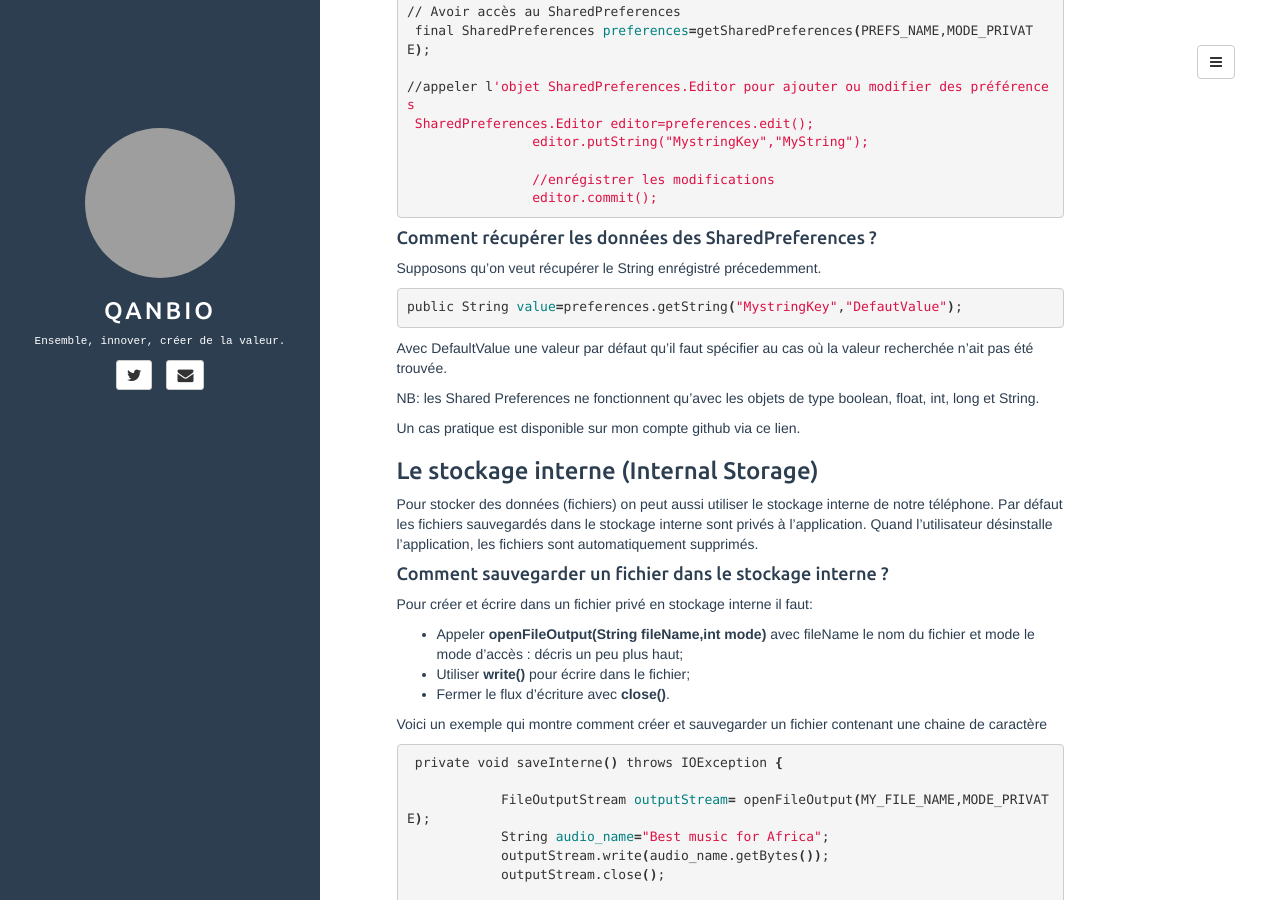
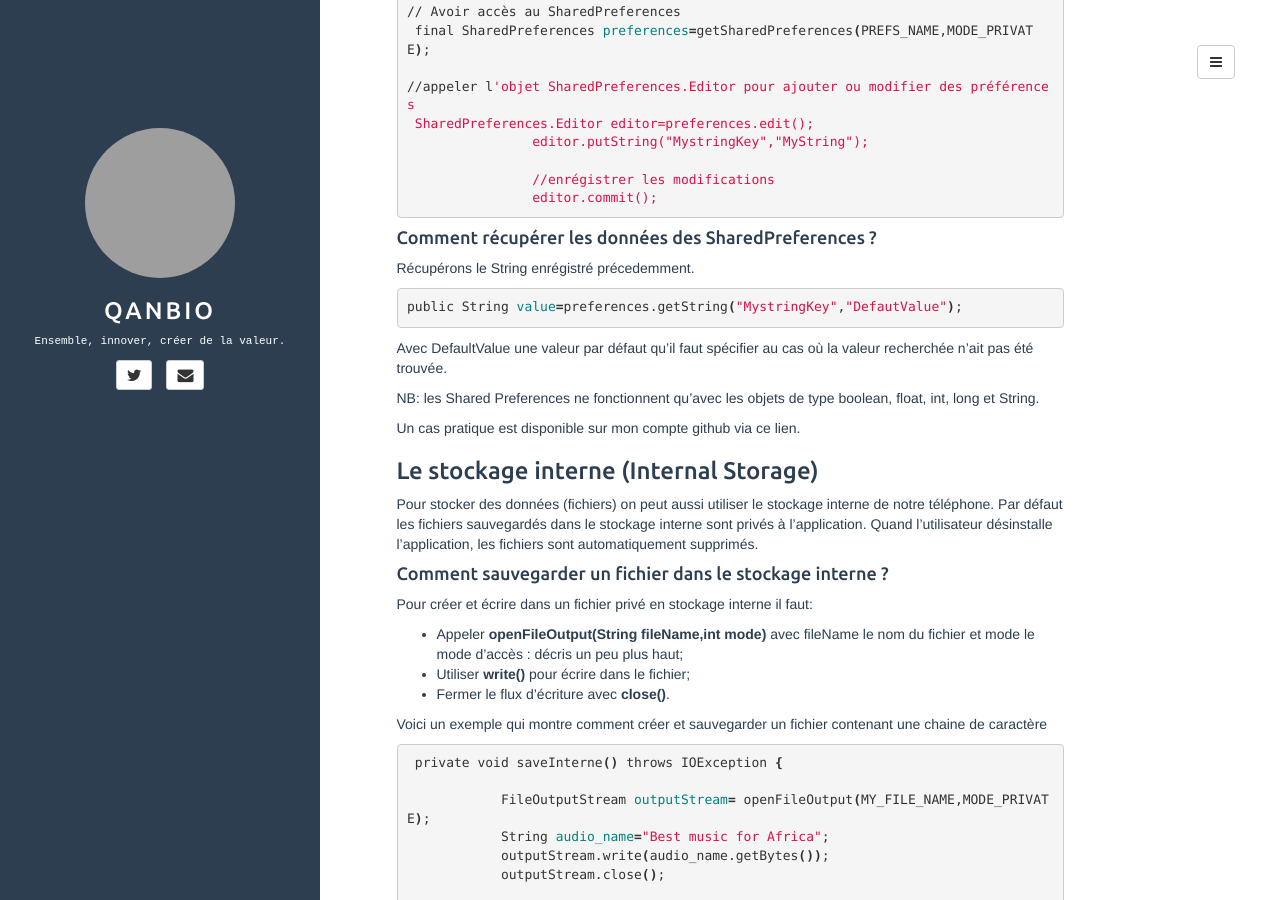
Before and after one commit to qanbio/blog, a Jekyll site: the page built from _posts/2017-07-18-stocker-les-donnees-en-local-pour-une-application-android.md, in a window 1280 px wide and 900 px high, scrolled down 1263 px. Built offline with Jekyll 4.4.1, drawn with Linux system fonts in a browser that asks for light colours; comment, search, counter and statistics services are not loaded; grey boxes are pictures that could not be loaded.

```diff
--- a/_posts/2017-07-18-stocker-les-donnees-en-local-pour-une-application-android.md
+++ b/_posts/2017-07-18-stocker-les-donnees-en-local-pour-une-application-android.md
@@ -71,7 +71,7 @@
 {% endhighlight bash%}
 
 #### Comment récupérer les données des SharedPreferences ?
-Supposons qu'on veut récupérer le String enrégistré précedemment.
+Récupérons le String enrégistré précedemment.
 {% highlight bash %}
 
 public String value=preferences.getString("MystringKey","DefautValue");
```
Also changed, not shown: _posts/2017-07-17-rendre-votre-application-visible-pour-google-search.md (deleted).
